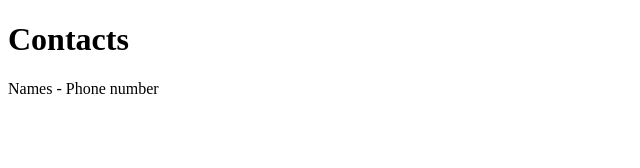
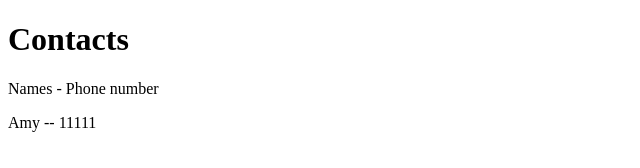
Before and after one commit to amrindersingh2189/com.bread.demo, a plain HTML site: page WebContent/Contacts.html in a window 1280 px wide. Shown: the full height of the page, 0-640 px from the left. Drawn offline with Linux system fonts and the light colour scheme.

Commit message:
added contact in contacts and 2 contacts release copleted

```diff
--- a/WebContent/Contacts.html
+++ b/WebContent/Contacts.html
@@ -7,5 +7,6 @@
 <body>
 <h1>Contacts</h1>
 <p>Names    -   Phone number</p>
+<p>Amy   -- 11111</p>
 </body>
 </html>
```
